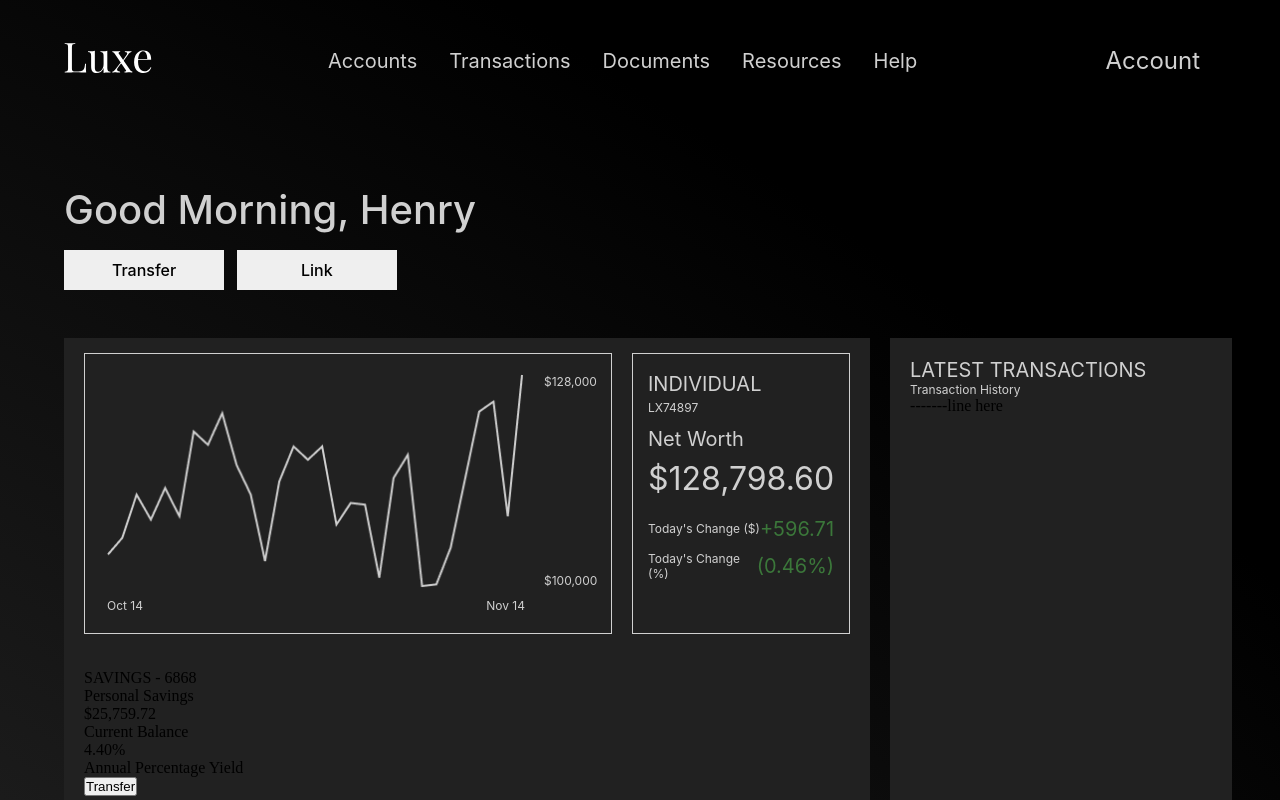
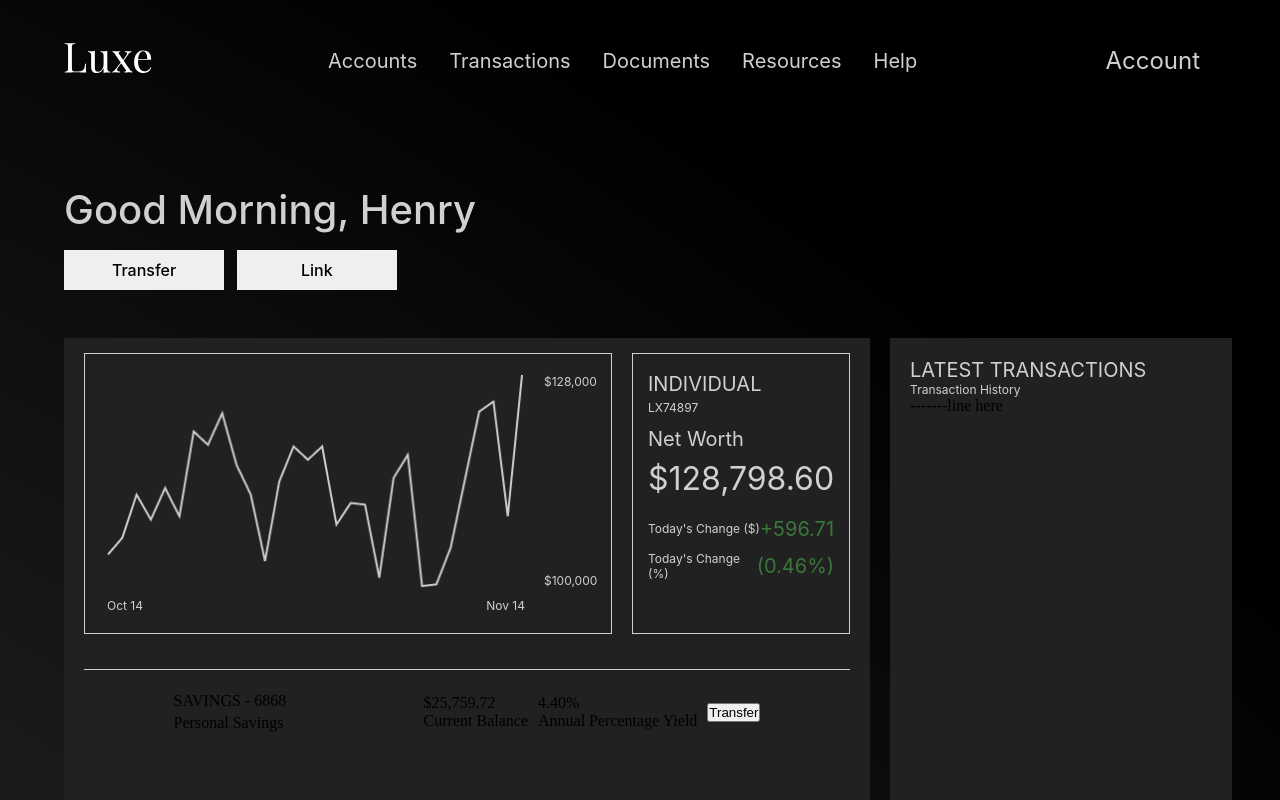
Before and after one commit to hai-henry/luxe-banking-app, a React (Vite) app: page / in a window 1280 px wide. Shown: the top 800 px of the page. Built offline with nearby package versions, Linux system fonts and the light colour scheme.

Commit message:
Start linked accounts css

```diff
--- a/src/containers/info/info.css
+++ b/src/containers/info/info.css
@@ -178,6 +178,29 @@
   align-self: stretch;
 }
 
+.info__linked-account {
+  display: flex;
+  height: 70.481px;
+  padding: 15px 25px 0px 25px;
+  justify-content: center;
+  align-items: center;
+  gap: 10px;
+  flex-shrink: 0;
+  align-self: stretch;
+
+  border-top: 1px solid var(--color-border);
+}
+
+.info__linked-account-label {
+  display: flex;
+  width: 240px;
+  flex-direction: column;
+  justify-content: center;
+  align-items: flex-start;
+  gap: 4px;
+  align-self: stretch;
+}
+
 .info__content-right {
   display: flex;
   width: 477px;
```
